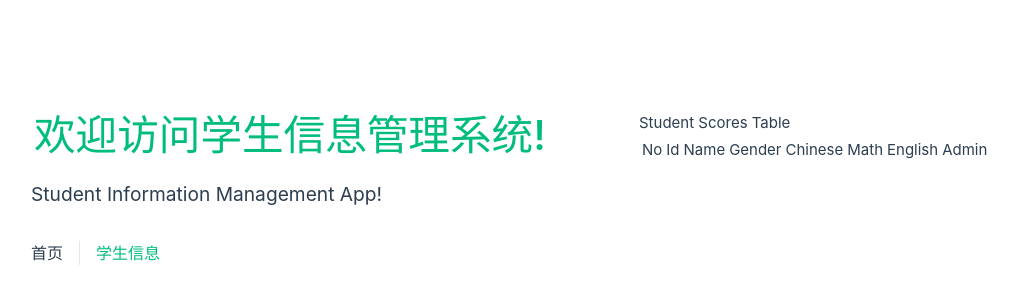
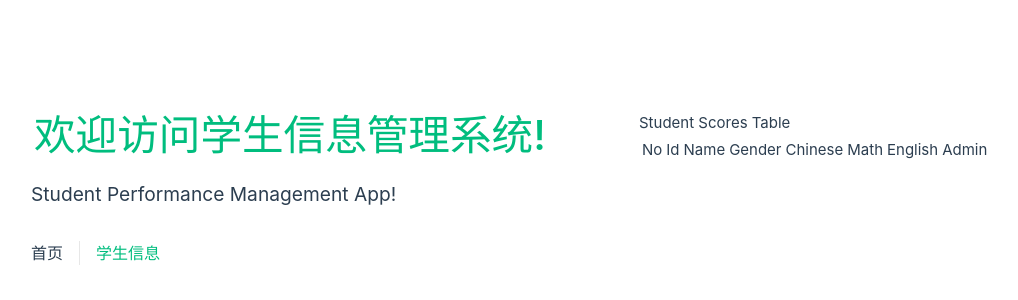
Before and after one commit to ran-up/vue3-node-mysql--student-score-admin, a Vue app: page / in a window 1280 px wide. Shown: the part 204-504 px from the top of the page, without its empty margins (1-1019 px from the left). Built offline with nearby package versions, Linux system fonts and the light colour scheme.

Commit message:
fix:修改介绍文字

```diff
--- a/src/components/HelloWorld.vue
+++ b/src/components/HelloWorld.vue
@@ -10,7 +10,7 @@ defineProps({
 <template>
     <div class="greetings">
         <h1 class="green">{{ msg }}</h1>
-        <h3>Student Information Management App!</h3>
+        <h3>Student Performance Management App!</h3>
     </div>
 </template>
 
```
